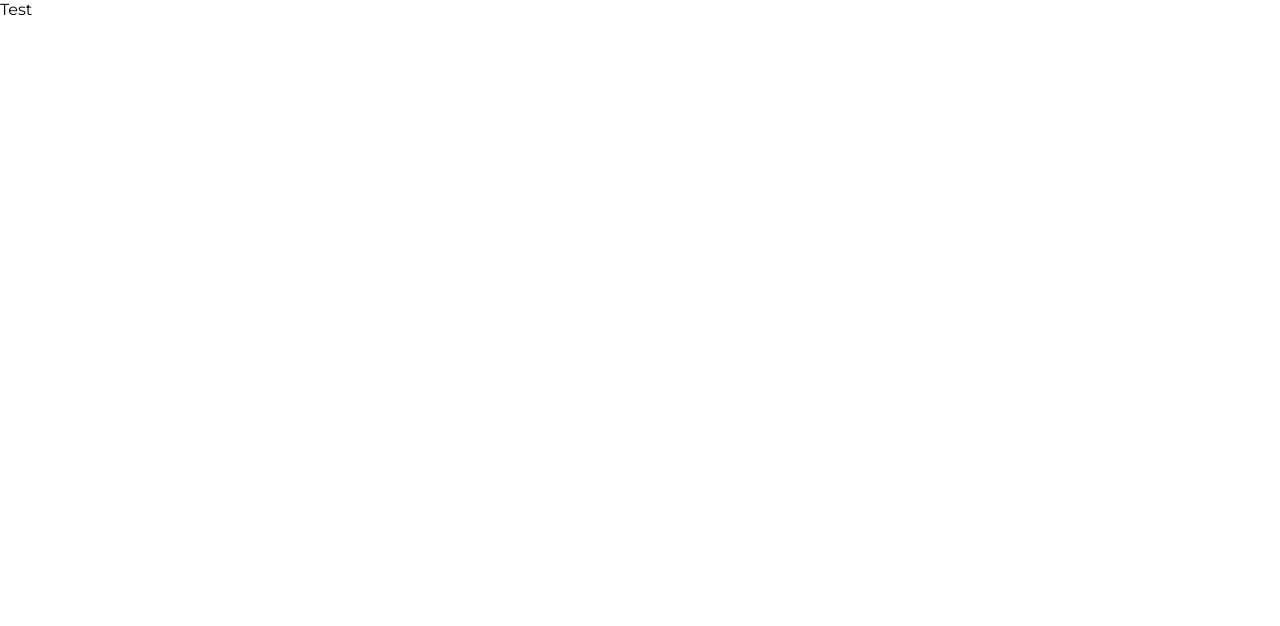
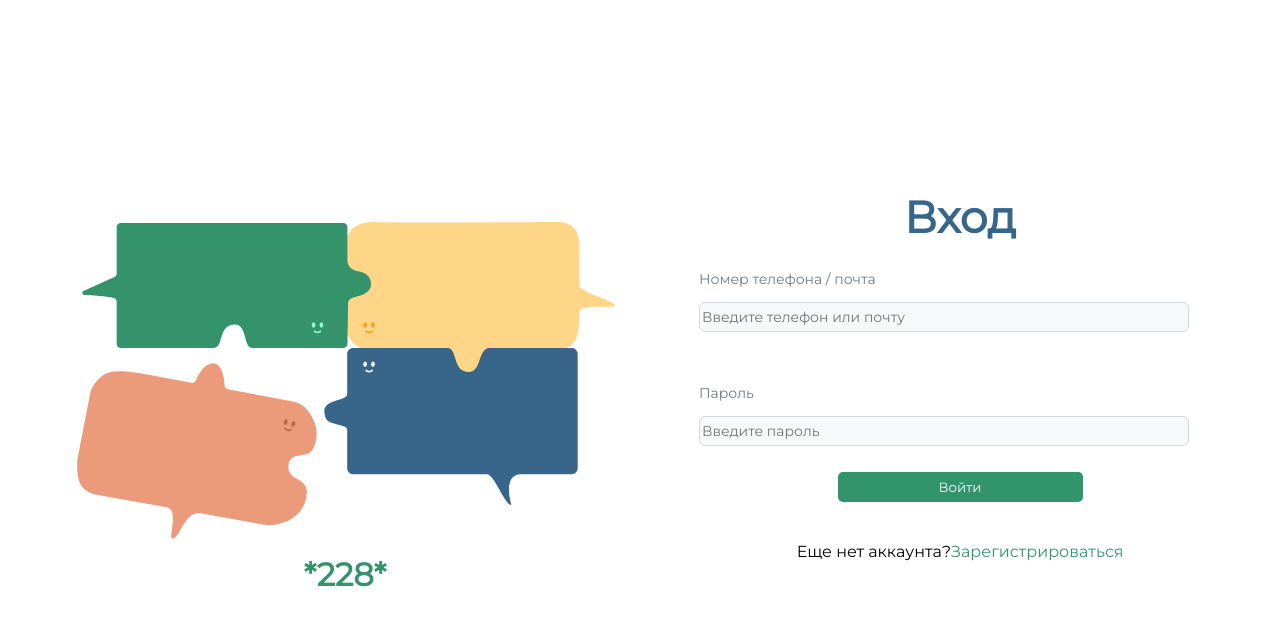
Before and after one commit to andrey03410/rossgram, a React (Create React App) app: page /auth in a window 1280 px wide. Shown: the top 626 px of the page. Built offline with nearby package versions, Linux system fonts and the light colour scheme.

Commit message:
Add files via upload

```diff
--- /dev/null
+++ b/src/components/auth/Auth.css
@@ -0,0 +1,145 @@
+@import url('https://fonts.googleapis.com/css2?family=Montserrat&display=swap');
+
+*{
+    font-family: 'Montserrat', sans-serif;
+}
+
+.wrapper{
+    background-color: white;
+    padding-top: 50px;
+    padding-bottom: 50px;
+}
+
+.main-container{
+    position: absolute;
+    top: 0;
+    right: 0;
+    bottom: 0;
+    left: 0;
+    margin: auto;
+    display: inline-flex;
+    justify-content: center;
+    align-items: center;
+}
+
+.logo{
+    display: flex;
+    flex-direction: column;
+    align-items: center;
+    padding: 50px;
+
+    width: 540px;
+    height: 387px;
+}
+
+img
+{
+    width: 100%;
+    height: 100%;
+    object-fit: contain;
+}
+
+.logo-text{
+    position: static;
+    width: 86px;
+    height: 39px;
+    left: 227px;
+    top: 348px;
+    font-style: normal;
+    font-weight: 600;
+    font-size: 32px;
+    line-height: 39px;
+    text-align: center;
+    color: #35936B;
+}
+
+.frame{
+    display: flex;
+    flex-direction: column;
+    align-items: center;
+    padding: 50px;
+    width: 490px;
+    height: 420px;
+}
+
+.text-auth{
+    position: static;
+    width: 116px;
+    height: 54px;
+    left: 187px;
+    top: 0px;
+    font-style: normal;
+    font-weight: 600;
+    font-size: 44px;
+    line-height: 54px;
+    text-align: center;
+    color: #37668A;
+}
+
+.form-auth{
+    display: flex;
+    flex-direction: column;
+    align-items: center;
+    padding: 0px;
+    position: static;
+    width: 490px;
+    height: 334px;
+    left: 0px;
+    top: 86px;
+}
+
+a:link{
+    color: #34956d;
+    text-decoration: none;
+}
+
+.enter-button{
+    background-color: #32946b;
+    text-align: center;
+    width: 50%;
+    height: 30px;
+    color: white;
+    margin-bottom: 40px;
+    border: none;
+    border-radius: 5px;
+}
+
+.inner-form-auth{
+    display: flex;
+    flex-direction: column;
+    align-items: flex-end;
+    padding: 0px;
+    position: static;
+    width: 490px;
+    height: 228px;
+    left: 0px;
+    top: 0px;
+}
+
+.input-form{
+    display: flex;
+    flex-direction: column;
+    align-items: flex-start;
+    padding: 12px 16px;
+    position: static;
+    width: 490px;
+    height: 114px;
+    left: 0px;
+    top: 0px;
+
+    font-style: normal;
+    font-weight: 400;
+    font-size: 14px;
+    line-height: 18px;
+    color: #6F7985;
+}
+
+.input-frame{
+    font-size: 14px;
+    width: 100%;
+    height: 30px;
+    background: #F7F8FA;
+    border: 1px solid #D3D9DE;
+    box-sizing: border-box;
+    border-radius: 6px
+}
--- a/src/components/auth/Auth.tsx
+++ b/src/components/auth/Auth.tsx
@@ -1,11 +1,72 @@
-import React from 'react';
+import React, {FormEventHandler, useState} from 'react';
+import logo from './logo.svg';
+import './Auth.css';
+import {Link} from 'react-router-dom'
+
 
 const Auth = () => {
+
+    const [login, setLogin] = useState("")
+    const [password, setPassword] = useState("")
+
+    const submit = (e: React.FormEvent<HTMLFormElement>): void => {
+        e.preventDefault();
+        let request = {
+            method: 'POST',
+            headers: {'content-Type': 'application/json'},
+            body: JSON.stringify({login: login, password: password})
+        }
+
+
+    }
+
     return (
-        <div>
-            Test
+        <div className="wrapper">
+            <div className="main-container">
+                <div className="logo">
+                    <img src={logo} alt="logo"/>
+                    <div className="logo-text">
+                        *228*
+                    </div>
+                </div>
+
+                <div className="frame">
+                    <div className="text-auth">
+                        Вход
+                    </div>
+                    <div className="form-auth">
+                        <div className="inner-form-auth">
+                            <div className="input-form">
+                                <p>
+                                    Номер телефона / почта
+                                </p>
+                                <input className="input-frame" placeholder="Введите телефон или почту"
+                                       value={login} onChange={(event => {setLogin(event.target.value);})}
+                                />
+                            </div>
+                            <div className="input-form">
+                                <p>
+                                    Пароль
+                                </p>
+                                <input className="input-frame" placeholder="Введите пароль" type="password"
+                                    value={password} onChange={(event => {setPassword(event.target.value);})}
+                                />
+                            </div>
+                        </div>
+                        <button className="enter-button">Войти</button>
+                        <div>
+                            <label>
+                                Еще нет аккаунта?
+                            </label>
+                            <label>
+                                <a href="/registration">Зарегистрироваться</a>
+                            </label>
+                        </div>
+                    </div>
+                </div>
+            </div>
         </div>
     );
-};
+}
 
 export default Auth;
```
Also changed, not shown: src/components/auth/logo.svg (added).
